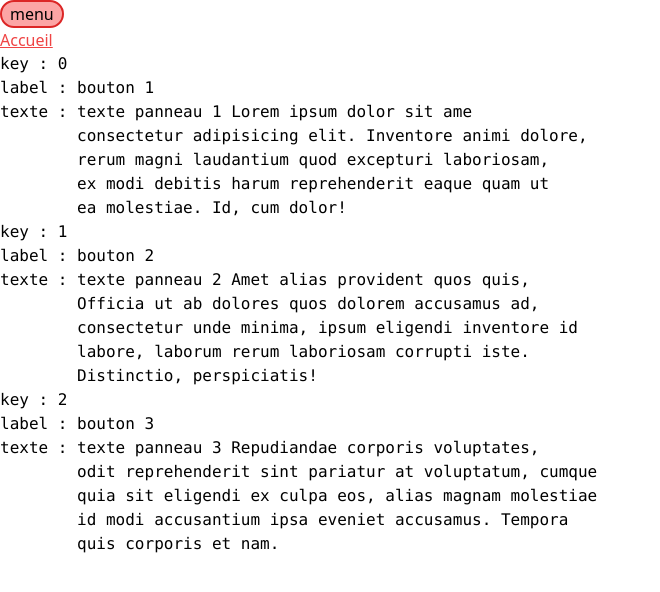
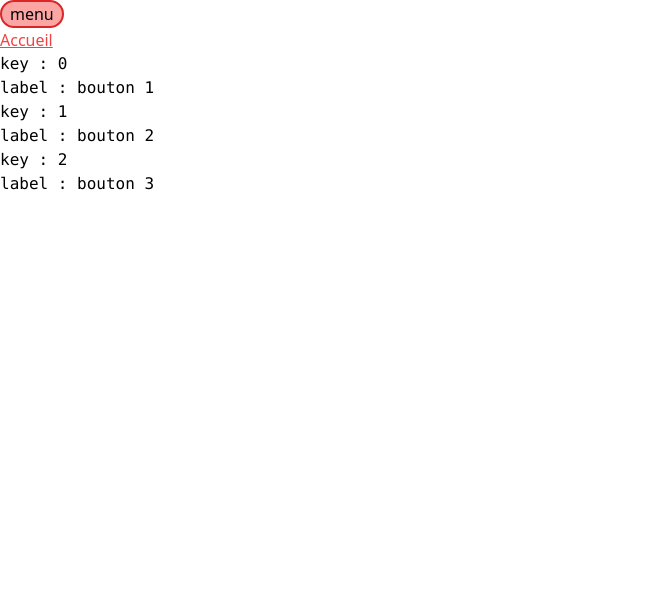
Before and after one commit to MMI-SAE-203/r213-2024-pracht-tp1-ethanTouitou, a Vue app: page /boucle in a window 1280 px wide. Shown: the top 592 px of the page, without its empty margins (0-660 px from the left). Built offline with nearby package versions, Linux system fonts and the light colour scheme.

Commit message:
boucle sur des données

```diff
--- a/src/pages/boucle.vue
+++ b/src/pages/boucle.vue
@@ -32,8 +32,8 @@ const sectionOpen = ref(0)
 </script>
 <template>
   <section v-for="({ label, texte }, key) of sectionsData" :key="key">
-    <pre class="font-mono">key : {{ key }}</pre>
-    <pre class="font-mono">label : {{ label }}</pre>
-    <pre class="font-mono">texte : {{ texte }}</pre>
+    <pre>key : {{ key }}</pre>
+    <pre @pointerdown="sectionOpen = key + 1">label : {{ label }}</pre>
+    <pre v-show="sectionOpen == key + 1">texte : {{ texte }}</pre>
   </section>
 </template>
```
